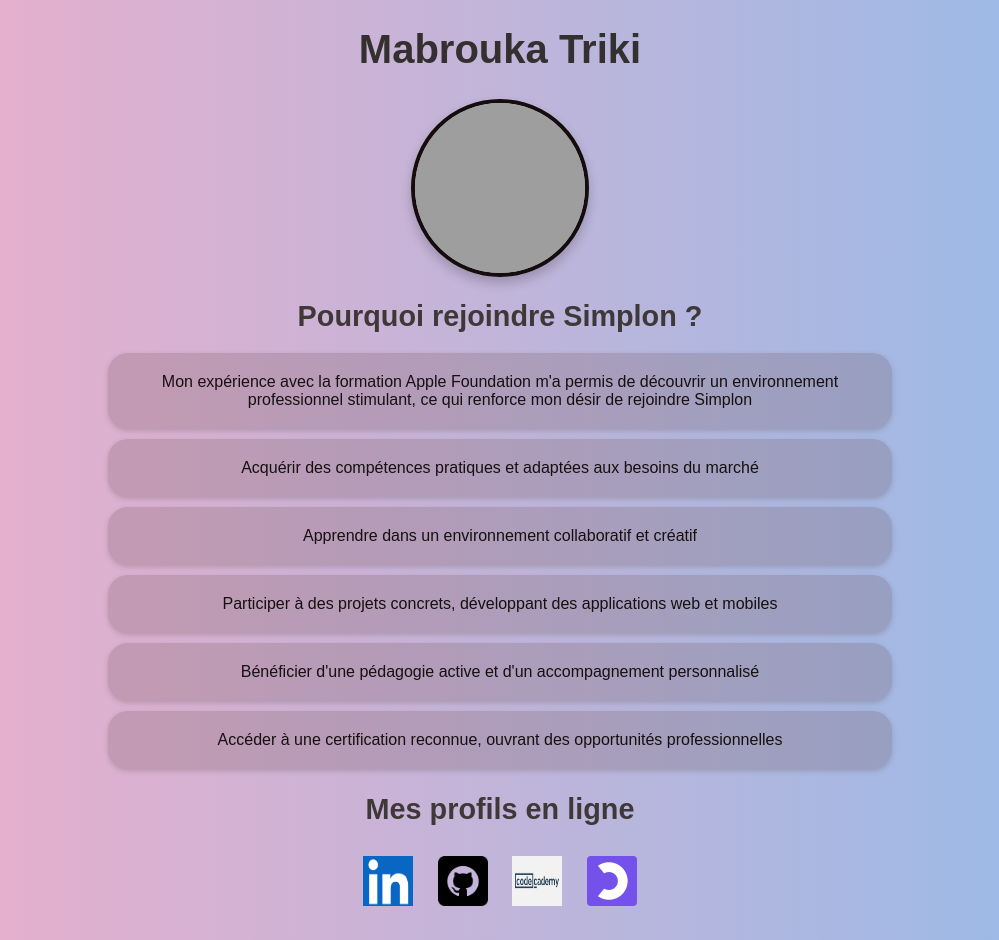
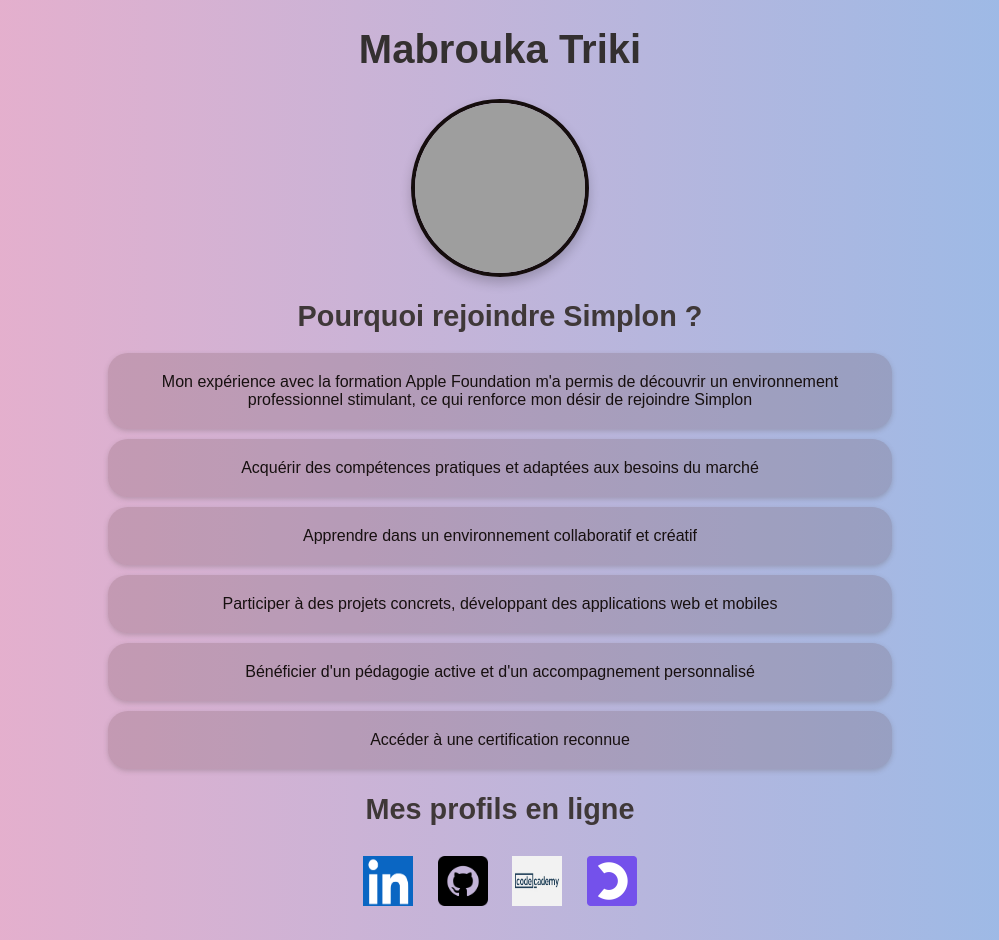
Before and after one commit to mabrouka-triki/CarteVisite, a plain HTML site: page index.html in a window 1280 px wide. Shown: the whole page, without its empty margins (140-1139 px from the left). Drawn offline with Linux system fonts and the light colour scheme; grey boxes are pictures that could not be loaded.

Commit message:
Update index.html

```diff
--- a/index.html
+++ b/index.html
@@ -22,8 +22,8 @@
                 <li>Acquérir des compétences pratiques et adaptées aux besoins du marché</li>
                 <li>Apprendre dans un environnement collaboratif et créatif</li>
                 <li>Participer à des projets concrets, développant des applications web et mobiles</li>
-                <li>Bénéficier d'une pédagogie active et d'un accompagnement personnalisé</li>
-                <li>Accéder à une certification reconnue, ouvrant des opportunités professionnelles </li>
+                <li>Bénéficier d'un pédagogie active et d'un accompagnement personnalisé</li>
+                <li>Accéder à une certification reconnue </li>
             </ul>
         </section>
         <section>
```
